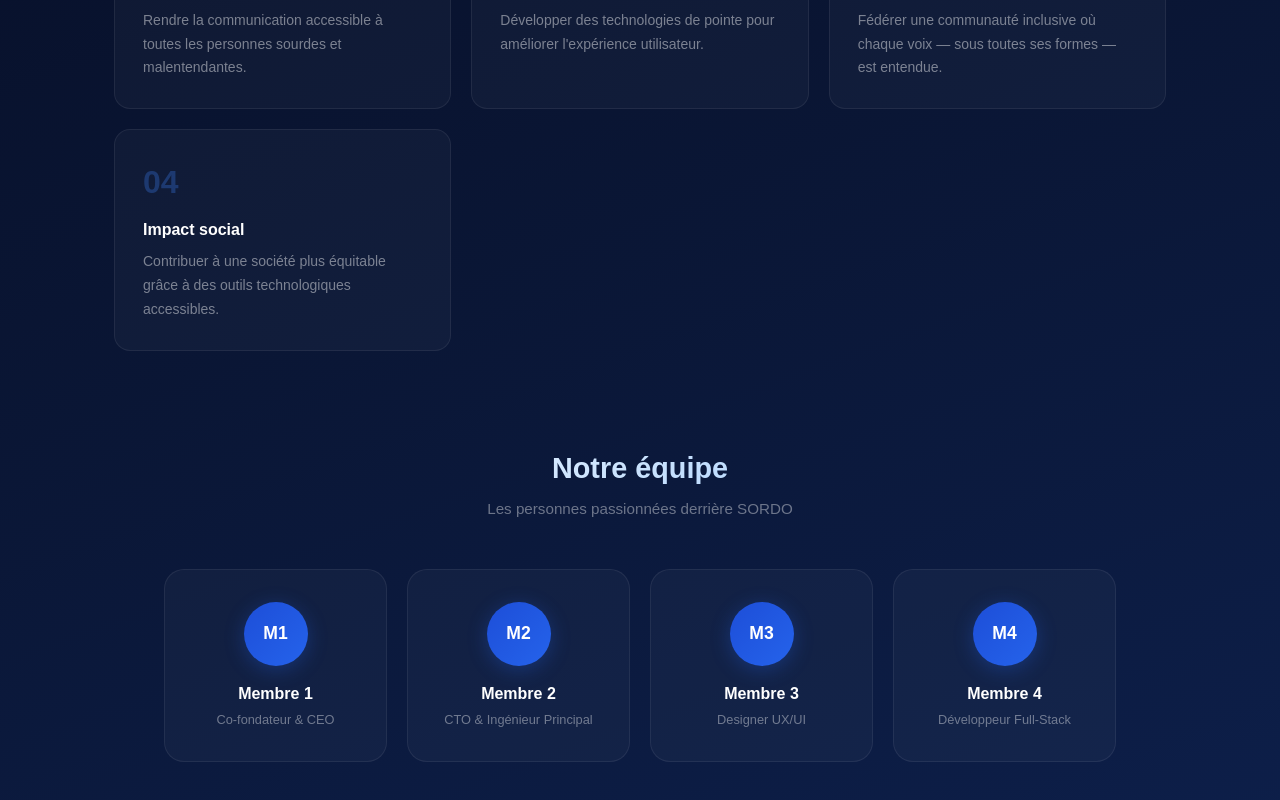
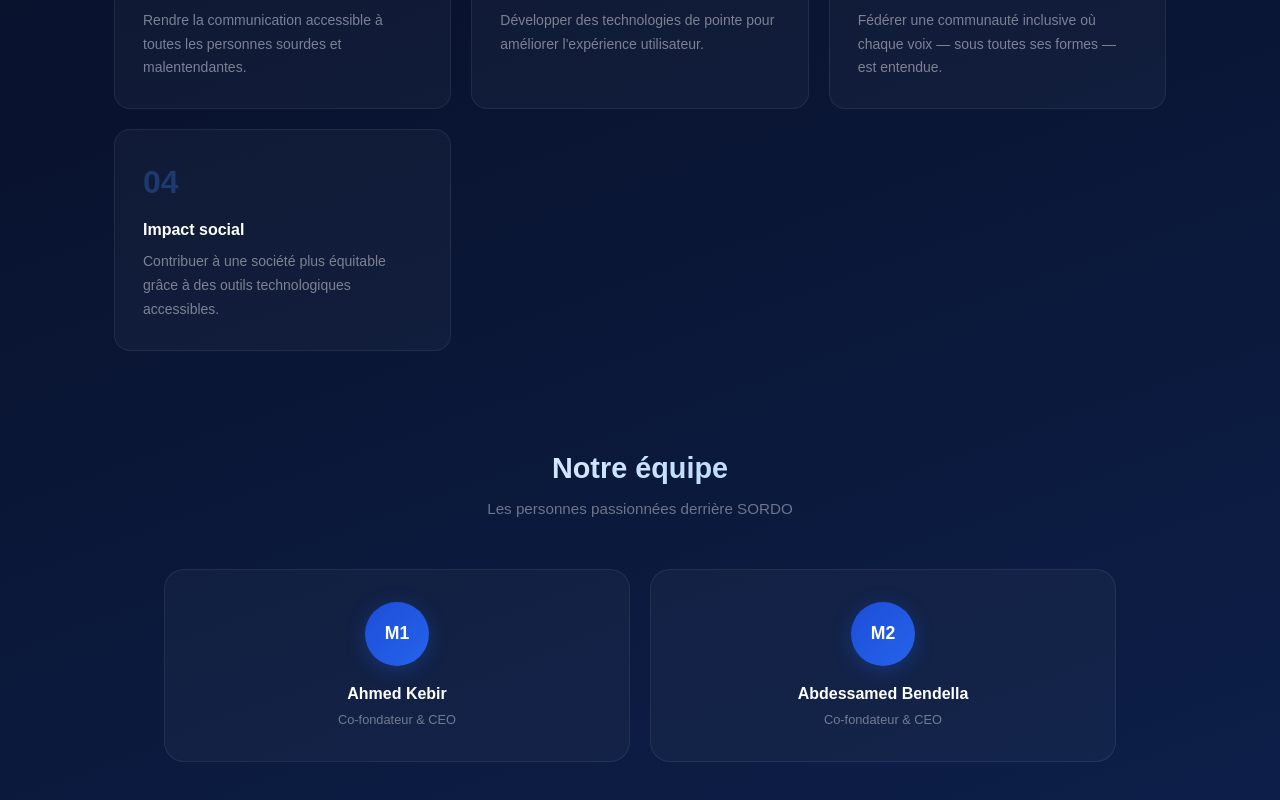
Before and after one commit to ahmedkb22/sordo-app, a Next.js app: page /about in a window 1280 px wide. Shown: the part 873-1673 px from the top of the page. Built offline with nearby package versions, Linux system fonts and the light colour scheme.

Commit message:
add profile page + update UI + new pages

```diff
--- a/src/app/about/page.js
+++ b/src/app/about/page.js
@@ -1,9 +1,8 @@
 export default function About() {
   const team = [
-    { name: "Membre 1", role: "Co-fondateur & CEO", initials: "M1" },
-    { name: "Membre 2", role: "CTO & Ingénieur Principal", initials: "M2" },
-    { name: "Membre 3", role: "Designer UX/UI", initials: "M3" },
-    { name: "Membre 4", role: "Développeur Full-Stack", initials: "M4" },
+    { name: "Ahmed Kebir", role: "Co-fondateur & CEO", initials: "M1" },
+    { name: "Abdessamed Bendella", role: "Co-fondateur & CEO", initials: "M2" },
+
   ];
 
   const goals = [
```
